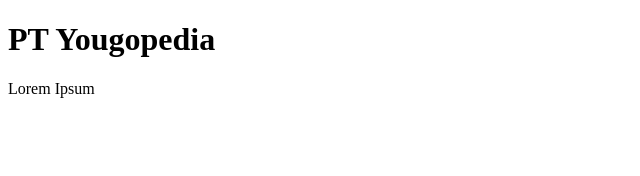
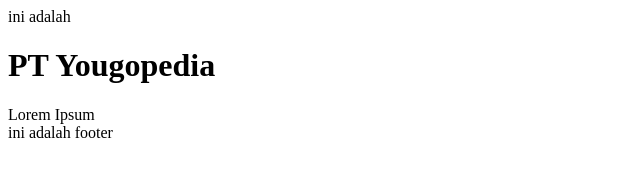
Before and after one commit to YouGoPedia/CompanyProfile, a plain HTML site: page index.html in a window 1280 px wide. Shown: the whole page, without its empty margins (0-640 px from the left). Drawn offline with Linux system fonts and the light colour scheme.

Commit message:
Membuat header dan footer

```diff
--- a/index.html
+++ b/index.html
@@ -7,9 +7,12 @@
 </head>
 <body>
 
+        <header>ini adalah </header>
 <h1>PT Yougopedia</h1>
 
 <div>Lorem Ipsum</div>
 
+<footer>ini adalah footer</footer>
+
 </body>
 </html>
```
